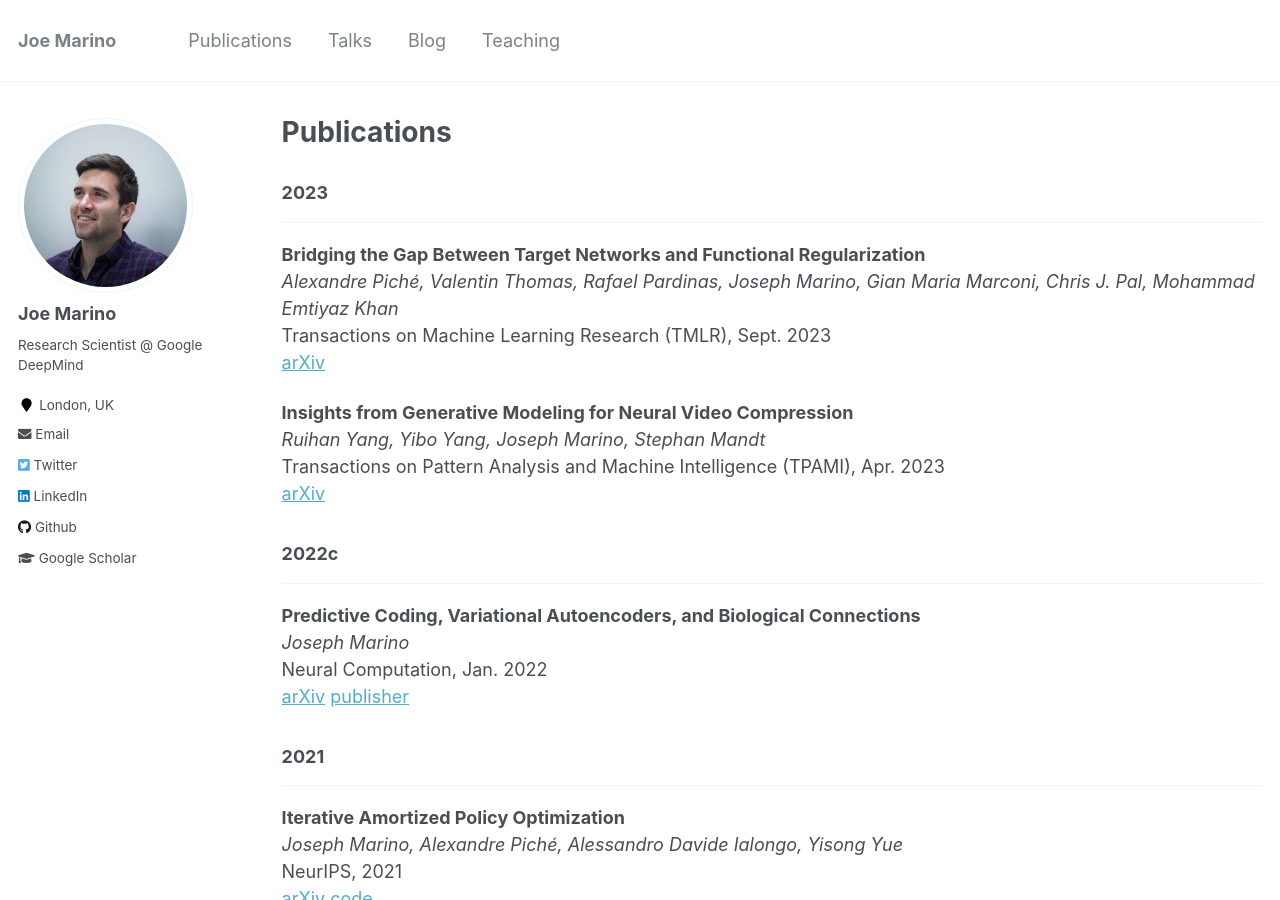
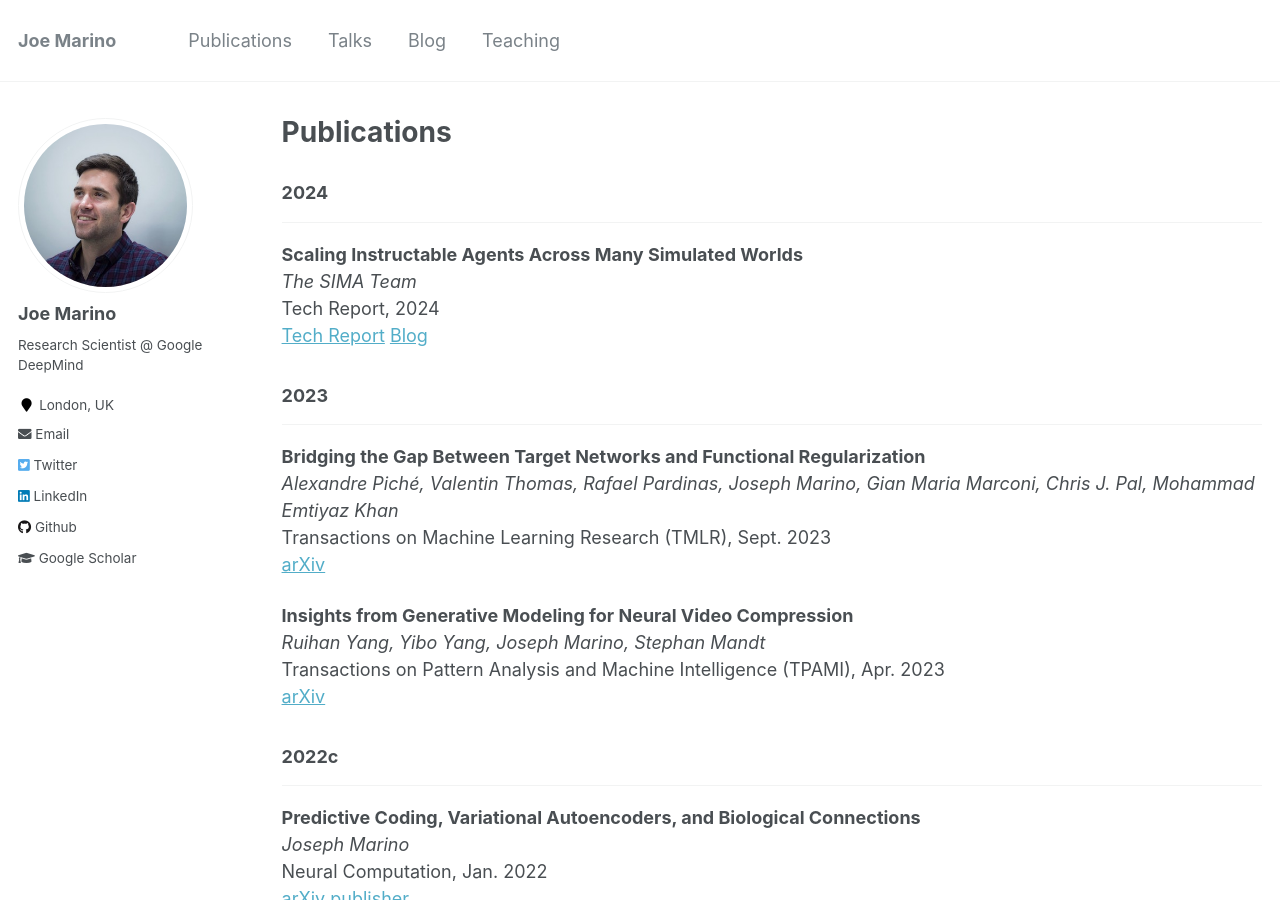
Before and after one commit to joelouismarino/joelouismarino.github.io, a Jekyll site: the page built from _pages/publications.md, in a window 1280 px wide and 900 px high. Built offline with Jekyll 4.4.1, drawn with Linux system fonts in a browser that asks for light colours.

Commit message:
Updates to publications and about me.

```diff
--- a/_pages/publications.md
+++ b/_pages/publications.md
@@ -4,6 +4,15 @@ title: "Publications"
 permalink: /publications/
 author_profile: true
 ---
+### 2024
+___
+
+**Scaling Instructable Agents Across Many Simulated Worlds**
+*The SIMA Team*
+Tech Report, 2024
+[Tech Report](https://storage.googleapis.com/deepmind-media/DeepMind.com/Blog/sima-generalist-ai-agent-for-3d-virtual-environments/Scaling%20Instructable%20Agents%20Across%20Many%20Simulated%20Worlds.pdf) [Blog](https://deepmind.google/discover/blog/sima-generalist-ai-agent-for-3d-virtual-environments/)
+
+
 ### 2023
 ___
 
```
Also changed, not shown: _pages/about.md (+1 -1 lines).
